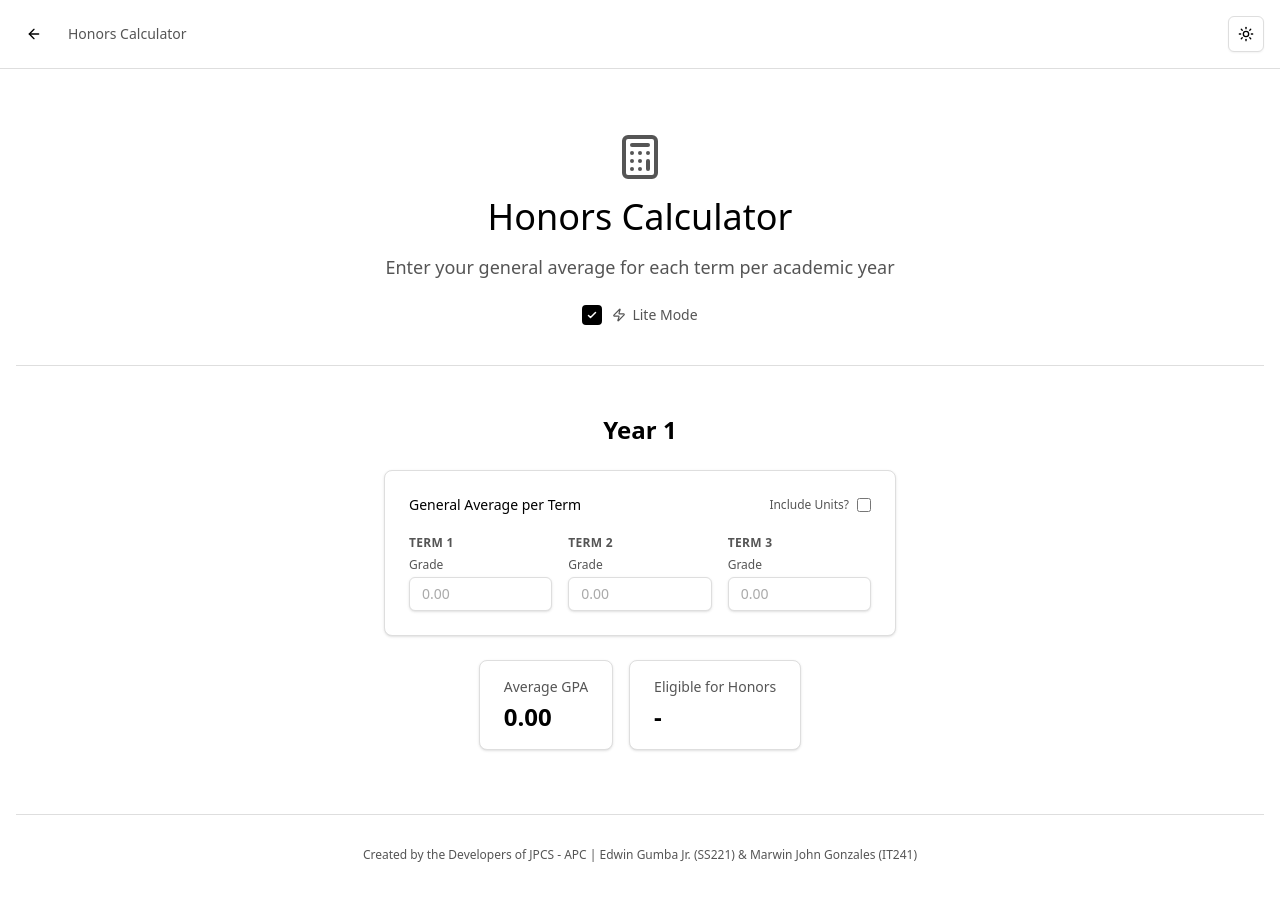
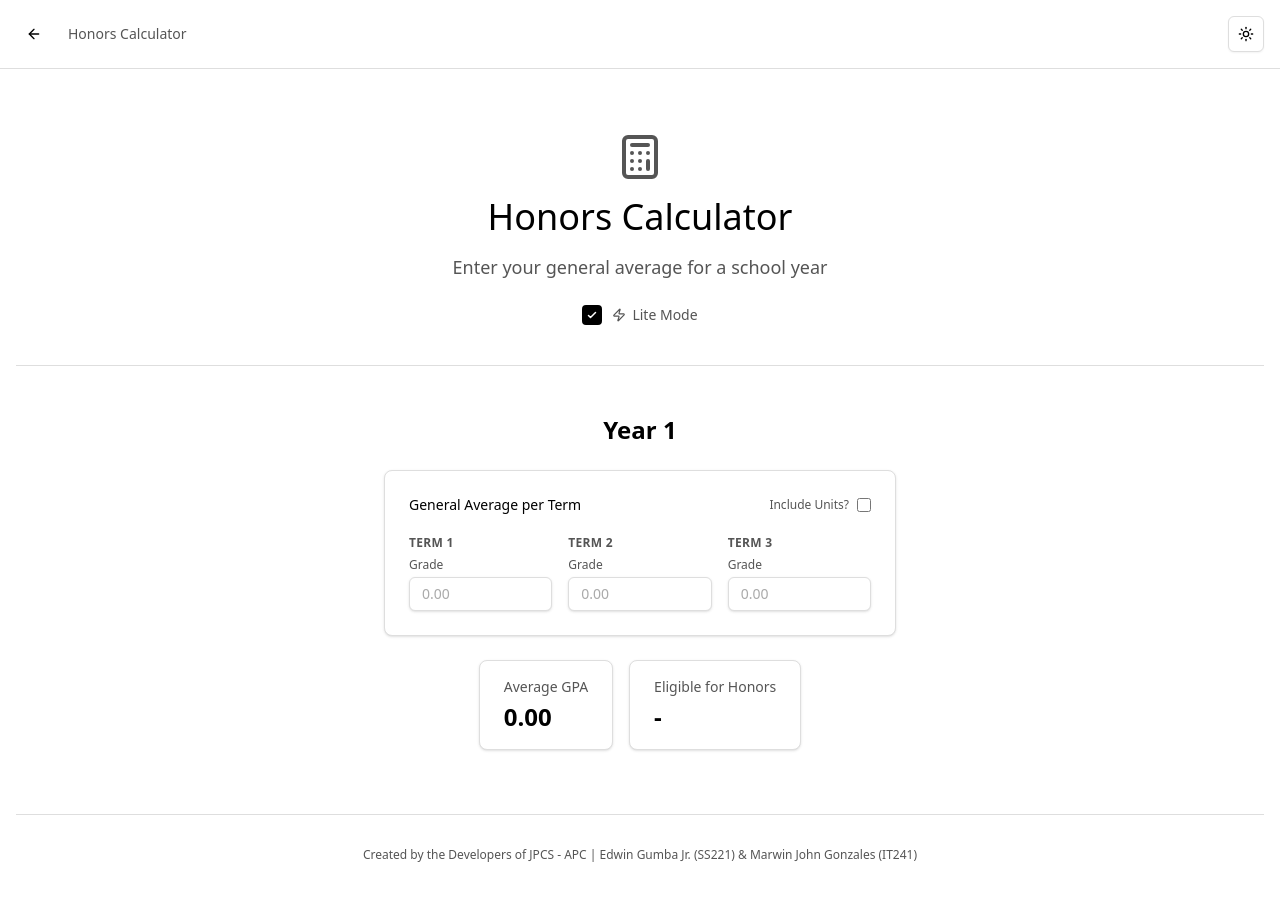
Before and after one commit to jpcsapc/APC-Honors-Checker, a Next.js app: page /honors in a window 1280 px wide. Shown: the top 900 px of the page. Built offline with nearby package versions, Linux system fonts and the light colour scheme.

Commit message:
refactor: changed title to a school year

```diff
--- a/src/app/honors/page.tsx
+++ b/src/app/honors/page.tsx
@@ -399,7 +399,7 @@ export default function HonorsCalcu() {
                 transition={{ duration: 0.2 }}
               >
                 {liteMode ? (
-                  <>Enter your general average for each term per academic year</>
+                  <>Enter your general average for a school year</>
                 ) : (
                   <>
                     Enter subjects and grades for each term per academic year <br />
```
